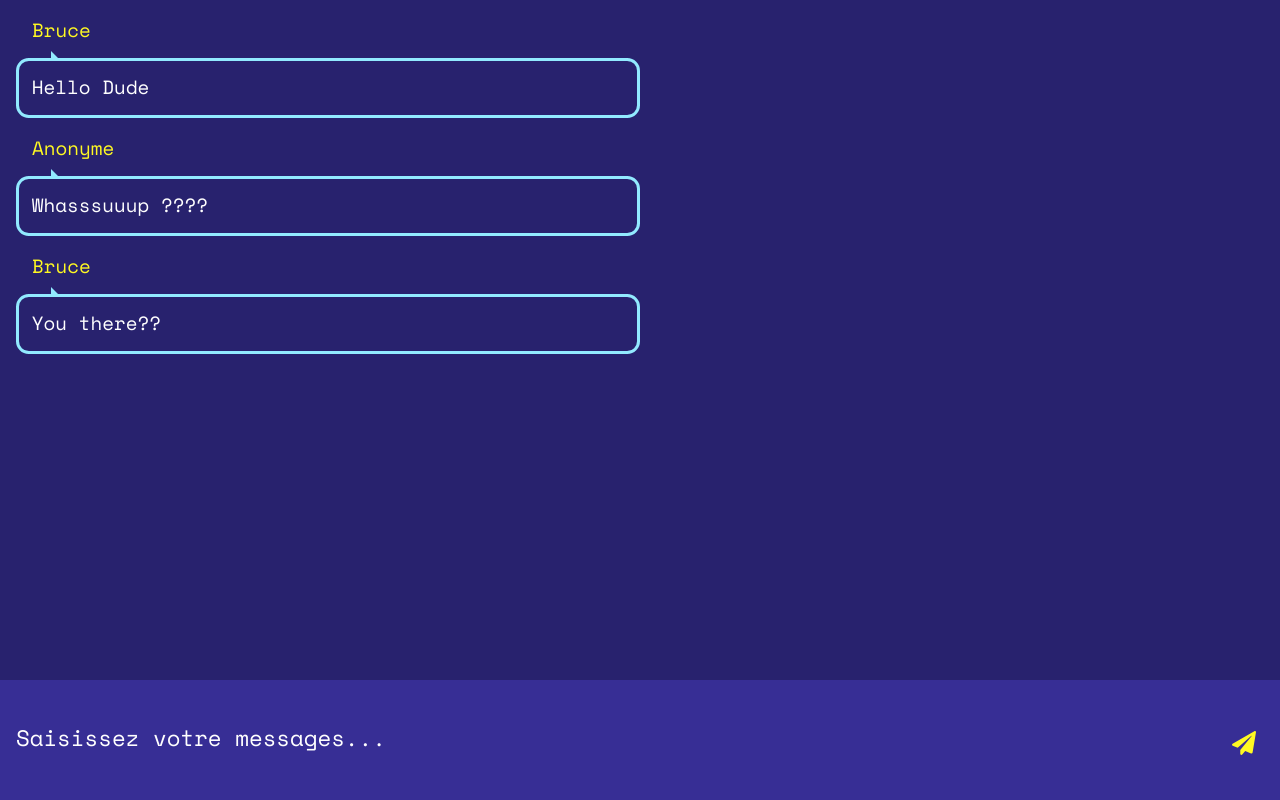
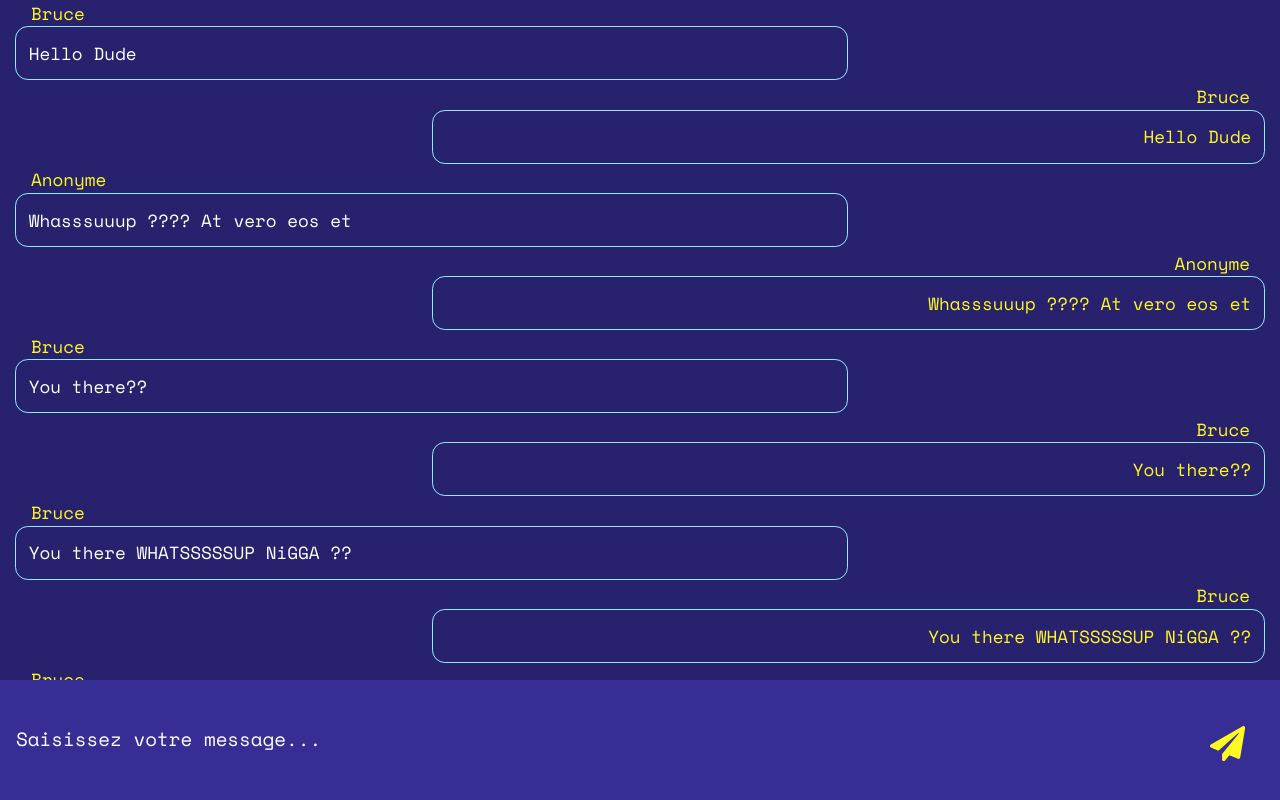
Before and after one commit to gettindev/tindev-developers, a React app: page / in a window 1280 px wide. Built offline with nearby package versions, Linux system fonts and the light colour scheme.

Commit message:
chatroom refactored with boostrap

```diff
--- a/src/components/App/index.js
+++ b/src/components/App/index.js
@@ -1,5 +1,6 @@
 // == Import : npm
 import React from 'react';
+import Container from 'react-bootstrap/Container';
 
 // == Import : local
 import Form from 'src/components/ChatRoom/Form';
@@ -18,7 +19,6 @@ const App = () => (
     {/* <Nav /> */}
     <Messages messages={messages} />
     <Form />
-
   </div>
 );
 
--- a/src/components/ChatRoom/Form/form.scss
+++ b/src/components/ChatRoom/Form/form.scss
@@ -23,8 +23,9 @@
       font-size: 1em;
 
       @media (min-width: $sm) {
-        font-size: 1.4em;
+        font-size: 1.2em;
       }
+
     }
 
     // &:focus {
@@ -43,9 +44,9 @@
     // color: $color;
     padding: 0 1em;
     color: $secondaryColor;
-    //   &:hover {
-    //     color:darken($color, 5%);
-    //   }
-    // }
+
+    @media (min-width: $sm) {
+      font-size: 2.2em;
+    }
   }
 }
--- a/src/components/ChatRoom/Form/index.js
+++ b/src/components/ChatRoom/Form/index.js
@@ -5,7 +5,7 @@ import './form.scss';
 
 const Form = () => (
   <form className="form">
-    <input className="form-input" placeholder="Saisissez votre messages..." />
+    <input className="form-input" placeholder="Saisissez votre message..." />
     <button className="form-submit" type="submit">
       <FaPaperPlane />
     </button>
--- a/src/components/ChatRoom/Messages/Message.js
+++ b/src/components/ChatRoom/Messages/Message.js
@@ -1,12 +1,21 @@
 import React from 'react';
 import PropTypes from 'prop-types';
+import Col from 'react-bootstrap/Col';
 
 
 const Message = ({ author, text }) => (
-  <div className="message">
-    <div className="message-author">{author}</div>
-    <p className="message-content">{text}</p>
-  </div>
+  <>
+    <Col className="message" xs={11} sm={8}>
+      <Col className="message-author">{author}</Col>
+      <p className="message-content">{text}</p>
+    </Col>
+    <Col className="message--not-mine" xs={{ span: 11, offset: 1 }} sm={{ span: 8, offset: 4 }}>
+      <Col className="message-author">{author}</Col>
+      <p className="message-content">{text}</p>
+    </Col>
+
+  </>
+
 );
 
 
--- a/src/components/ChatRoom/Messages/index.js
+++ b/src/components/ChatRoom/Messages/index.js
@@ -1,16 +1,17 @@
 import React from 'react';
 import PropTypes from 'prop-types';
+import Col from 'react-bootstrap/Col';
 
 import './messages.scss';
 
 import Message from './Message';
 
 const Messages = ({ messages }) => (
-  <div className="messages">
+  <Col className="messages no-gutters">
     {messages.map((message) => (
       <Message key={message.id} {...message} />
     ))}
-  </div>
+  </Col>
 );
 
 Messages.propTypes = {
--- a/src/components/ChatRoom/Messages/messages.scss
+++ b/src/components/ChatRoom/Messages/messages.scss
@@ -1,55 +1,128 @@
 @import 'src/styles/vars';
 
-::-webkit-scrollbar-thumb {
-  border-radius: 10px;
-}
+// ::-webkit-scrollbar-thumb {
+//   border-radius: 10px;
+// }
 
 .messages {
-  padding: 1rem;
+  height: 85vh;
   overflow: scroll;
   overflow-x: hidden;
-  height: 85vh;
+  scrollbar-width: 2em;
+  position: relative;
   scrollbar-color: $eventColorBlue $primaryColorLight;
-  scrollbar-width: 2em;
+  color: $textColor;
 
-}
-
-.message {
+  & .message {
+    height: 3rem;
     overflow-wrap: break-word;
-  color: $textColor;
     font-size: .8em;
+    margin-bottom: 2.2rem;
 
     @media (min-width: $sm) {
-    font-size: 1.2em;
+      font-size: 1.1em;
     }
 
 
     &-author {
       padding-left: 1rem;
-    margin-bottom: .8rem;
       color: $secondaryColor;
     }
 
     &-content {
-    background-color: $primaryColorLight;
       padding: .8rem;
       border-radius: .8rem;
-    display: inline-block;
-    position: relative;
-    width: 75%;
-    border: $eventColorBlue .2rem solid;
+      border: $eventColorBlue .1rem solid;
+      background-color: $primaryColorLight;
+
+      // &::after {
+      //   content: '';
+      //   position: absolute;
+      //   top: 0;
+      //   left: 50%;
+      //   width: 0;
+      //   height: 0;
+      //   border: 20px solid transparent;
+      //   border-bottom-color: #00aabb;
+      //   border-top: 0;
+      //   border-left: 0;
+      //   margin-left: -10px;
+      //   margin-top: -20px;
+      // }
+    }
+
+    &--not-mine {
+      height: 3rem;
+      overflow-wrap: break-word;
+      font-size: .8em;
+      text-align: right;
+      color: $secondaryColor;
+      margin-bottom: 2.2rem;
 
       @media (min-width: $sm) {
-      width: 50%;
+        font-size: 1.1em;
       }
 
-    &::before {
-      content: "";
-      position: absolute;
-      left: 2rem;
-      bottom: 100%;
-      border-bottom: 10px solid $eventColorBlue;
-      border-right: 10px solid transparent;
+      // & .message-content {
+      //   background-color: $secondaryColor;
+      //   padding: .8rem;
+      //   border-radius: .8rem;
+      //   border: $eventColorBlue .2rem solid;
+      // }
     }
   }
 }
+
+
+
+// .message {
+//   overflow-wrap: break-word;
+//   color: $textColor;
+//   font-size: .8em;
+
+
+//   @media (min-width: $sm) {
+//     font-size: 1.2em;
+//   }
+
+//   &--not-mine {
+//     position: relative;
+//     color: $secondaryColor;
+//     left: 100px;
+
+//     @media (min-width: $sm) {
+//       left: 50%;
+//       font-size: 1.2em;
+//     }
+//   }
+
+
+//   }
+
+//   &-content {
+//     background-color: $primaryColorLight;
+//     padding: .8rem;
+//     border-radius: .8rem;
+//     display: block;
+//     position: relative;
+//     width: max-content;
+//     border: $eventColorBlue .2rem solid;
+
+
+
+//     @media (min-width: $sm) {
+//       width: 50%;
+//     }
+
+//     &::before {
+//       content: "";
+//       position: absolute;
+//       left: 2rem;
+//       bottom: 100%;
+//       border-bottom: 10px solid $eventColorBlue;
+//       border-right: 10px solid transparent;
+//     }
+//   }
+
+//   &--not-mine {}
+// }
--- a/src/data/messages.js
+++ b/src/data/messages.js
@@ -6,11 +6,26 @@ export default [
   },
   {
     id: 2,
-    text: 'Whasssuuup ????',
+    text: 'Whasssuuup ???? At vero eos et ',
   },
   {
     id: 3,
     text: 'You there?? ',
     author: 'Bruce',
   },
+  {
+    id: 4,
+    text: 'You there WHATSSSSSUP NiGGA ?? ',
+    author: 'Bruce',
+  },
+  {
+    id: 5,
+    text: 'You there WHATSSSSSUP NiGGA ?? ',
+    author: 'Bruce',
+  },
+  {
+    id: 6,
+    text: 'You there WHATSSSSSUP NiGGA ?? ',
+    author: 'Bruce',
+  },
 ];
--- a/webpack.config.js
+++ b/webpack.config.js
@@ -9,7 +9,7 @@ const HtmlWebPackPlugin = require('html-webpack-plugin');
 
 // Config pour le devServer
 const host = 'localhost';
-const port = 8080;
+const port = 8081;
 
 const devMode = process.env.NODE_ENV !== 'production';
 
```
Lines whose indentation alone changed are shown as unchanged.
